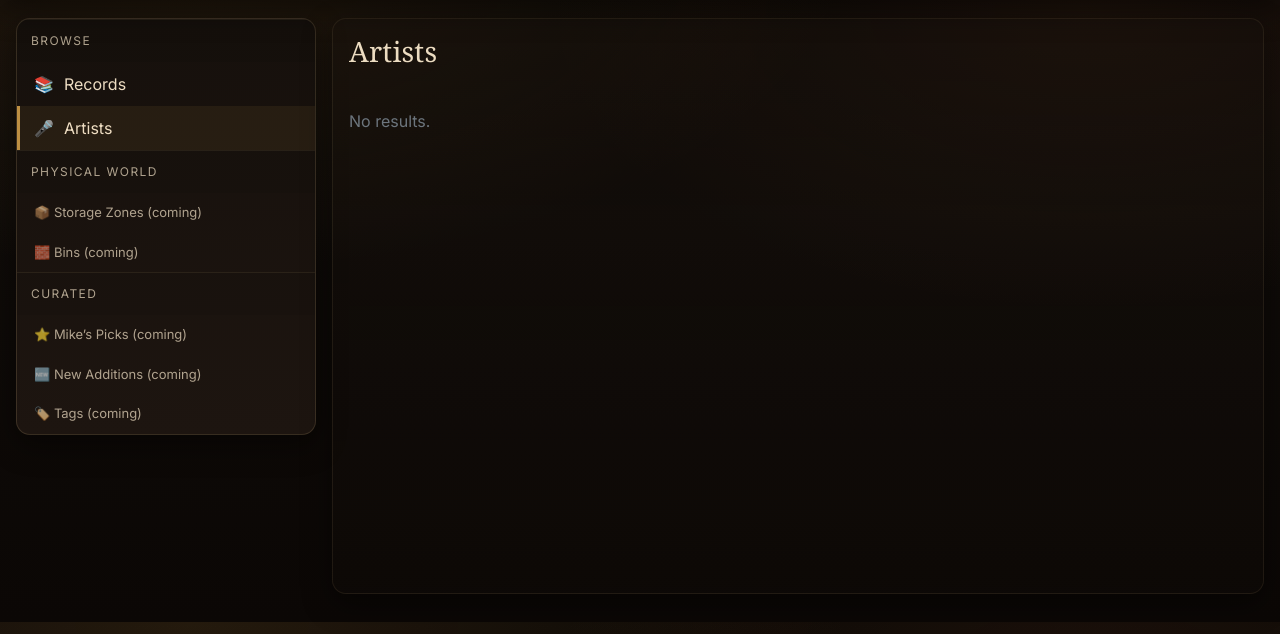
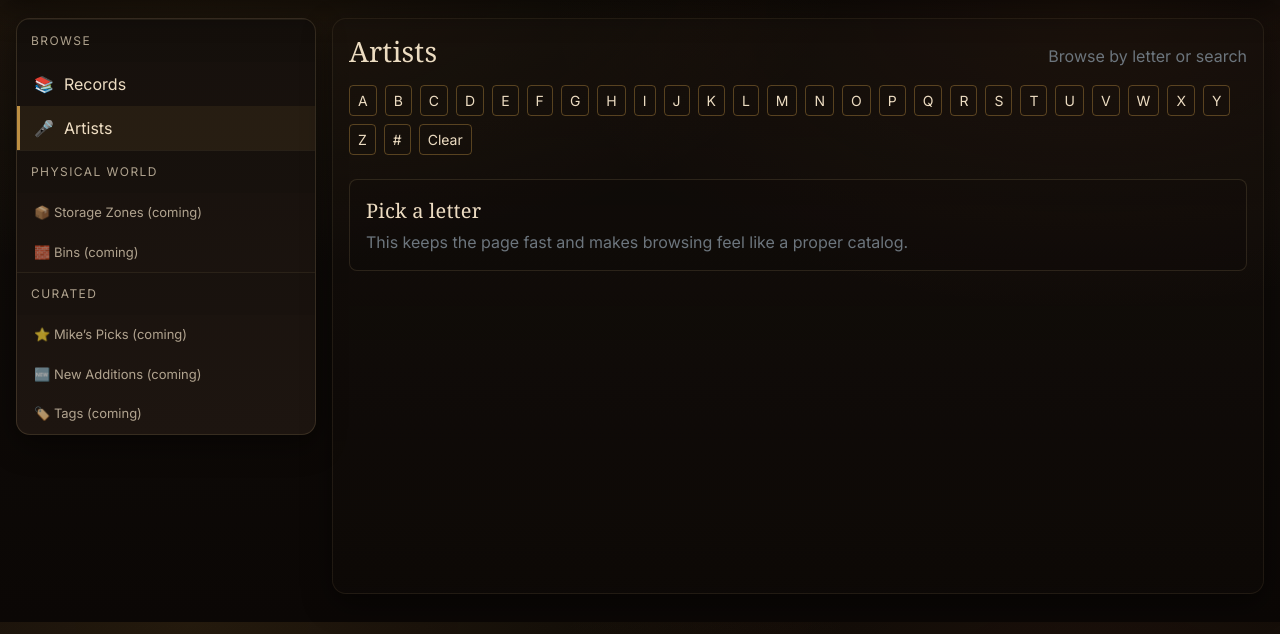
Before and after one commit to ggrg7c5wzp-ux/media-management-system, a Django app: page /artists/ in a window 1280 px wide. Shown: the part 57-691 px from the top of the page. Run offline with Django 5.2, Linux system fonts and the light colour scheme; data that the repository does not hold is empty; parts of the project's set-up code (start-up, migrations or seed data) failed here and were passed over; some web fonts are replaced.

Commit message:
New User View 2

```diff
--- a/src/catalog/templates/catalog/artist_list.html
+++ b/src/catalog/templates/catalog/artist_list.html
@@ -1,5 +1,6 @@
 {% extends "catalog/base.html" %}
 {% block title %}Artists{% endblock %}
+{% load catalog_extras %}
 
 {% block nav_search %}
 <form class="d-flex" role="search" method="get" action="{% url 'catalog_public:artist_list' %}">
@@ -11,17 +12,59 @@
 {% block content %}
 <div class="d-flex align-items-baseline justify-content-between gap-3 flex-wrap">
   <h1 class="h3 m-0">Artists</h1>
+  <div class="text-secondary">
     {% if q %}
-    <div class="text-secondary">Showing results for <span class="fw-semibold">“{{ q }}”</span></div>
+      Showing results for <span class="fw-semibold">“{{ q }}”</span>
+    {% elif letter %}
+      Filed under <span class="fw-semibold">{{ letter }}</span>
+    {% else %}
+      Browse by letter or search
     {% endif %}
   </div>
+</div>
 
+<!-- A-Z directory bar -->
+<div class="mt-3">
+  <div class="d-flex flex-wrap gap-2">
+    {% for ch in "ABCDEFGHIJKLMNOPQRSTUVWXYZ" %}
+      {% with c=letter_counts|get_item:ch %}
+        <a class="btn btn-sm {% if letter == ch %}btn-outline-secondary{% else %}btn-outline-secondary{% endif %}"
+           href="?letter={{ ch }}">
+          {{ ch }}
+          {% if c %}<span class="mono ms-1">{{ c }}</span>{% endif %}
+        </a>
+      {% endwith %}
+    {% endfor %}
+
+    <a class="btn btn-sm btn-outline-secondary {% if letter == "#" %}active{% endif %}"
+       href="?letter=%23">#</a>
+
+    <a class="btn btn-sm btn-outline-secondary" href="{% url 'catalog_public:artist_list' %}">Clear</a>
+  </div>
+</div>
+
+{% if not q and not letter %}
+  <!-- Directory landing state -->
+  <div class="mt-4 p-3 rounded-3" style="border:1px solid rgba(255,216,158,.12); background:rgba(0,0,0,.08);">
+    <div class="ts-brand" style="font-size:20px;">Pick a letter</div>
+    <div class="text-secondary mt-1">
+      This keeps the page fast and makes browsing feel like a proper catalog.
+    </div>
+  </div>
+{% else %}
+  <!-- Results list -->
   <div class="list-group mt-3">
     {% for a in artists %}
       <a class="list-group-item list-group-item-action d-flex justify-content-between align-items-center"
          href="{% url 'catalog_public:artist_detail' a.id %}">
-      <span>{{ a.display_name }}</span>
+        <div class="d-flex flex-column">
+          <span class="fw-semibold">{{ a.display_name }}</span>
+          <span class="mono">{{ a.sort_name }}</span>
+        </div>
+        <div class="d-flex align-items-center gap-2">
+          <span class="mono">{{ a.item_count }}</span>
           <span class="badge text-bg-light">{{ a.artist_type }}</span>
+        </div>
       </a>
     {% empty %}
       <div class="text-secondary py-4">No results.</div>
@@ -32,8 +75,12 @@
   <nav aria-label="Artist pages" class="mt-3">
     <ul class="pagination">
       {% if page_obj.has_previous %}
-      <li class="page-item"><a class="page-link" href="?q={{ q|urlencode }}&page=1">First</a></li>
-      <li class="page-item"><a class="page-link" href="?q={{ q|urlencode }}&page={{ page_obj.previous_page_number }}">Prev</a></li>
+        <li class="page-item">
+          <a class="page-link" href="?q={{ q|urlencode }}&letter={{ letter|urlencode }}&page=1">First</a>
+        </li>
+        <li class="page-item">
+          <a class="page-link" href="?q={{ q|urlencode }}&letter={{ letter|urlencode }}&page={{ page_obj.previous_page_number }}">Prev</a>
+        </li>
       {% else %}
         <li class="page-item disabled"><span class="page-link">First</span></li>
         <li class="page-item disabled"><span class="page-link">Prev</span></li>
@@ -44,8 +91,12 @@
       </li>
 
       {% if page_obj.has_next %}
-      <li class="page-item"><a class="page-link" href="?q={{ q|urlencode }}&page={{ page_obj.next_page_number }}">Next</a></li>
-      <li class="page-item"><a class="page-link" href="?q={{ q|urlencode }}&page={{ page_obj.paginator.num_pages }}">Last</a></li>
+        <li class="page-item">
+          <a class="page-link" href="?q={{ q|urlencode }}&letter={{ letter|urlencode }}&page={{ page_obj.next_page_number }}">Next</a>
+        </li>
+        <li class="page-item">
+          <a class="page-link" href="?q={{ q|urlencode }}&letter={{ letter|urlencode }}&page={{ page_obj.paginator.num_pages }}">Last</a>
+        </li>
       {% else %}
         <li class="page-item disabled"><span class="page-link">Next</span></li>
         <li class="page-item disabled"><span class="page-link">Last</span></li>
@@ -53,4 +104,5 @@
     </ul>
   </nav>
   {% endif %}
+{% endif %}
 {% endblock %}
--- a/src/catalog/views.py
+++ b/src/catalog/views.py
@@ -33,23 +33,59 @@ class CatalogListView(ListView):
         return ctx
 
 
+from django.db.models import Q, Count
+from django.views.generic import ListView, DetailView
+
+from .models import Artist, MediaItem
+
+
 class ArtistListView(ListView):
     model = Artist
     template_name = "catalog/artist_list.html"
     context_object_name = "artists"
-    paginate_by = 100
+    paginate_by = 200  # only used when we’re actually showing a list
 
     def get_queryset(self):
-        qs = Artist.objects.all().order_by("sort_name", "display_name", "pk")
+        qs = (
+            Artist.objects
+            .all()
+            .annotate(item_count=Count("media_items", distinct=True))
+            .order_by("sort_name", "display_name", "pk")
+        )
+
         q = (self.request.GET.get("q") or "").strip()
+        letter = (self.request.GET.get("letter") or "").strip().upper()
+
+        # Search mode (overrides letters)
         if q:
-            qs = qs.filter(Q(display_name__icontains=q) | Q(sort_name__icontains=q))
-        return qs
+            return qs.filter(Q(display_name__icontains=q) | Q(sort_name__icontains=q))
+
+        # Browse-by-letter mode
+        if letter:
+            if letter == "#":
+                # non A-Z bucket
+                return qs.exclude(alpha_bucket__range=("A", "Z"))
+            return qs.filter(alpha_bucket=letter)
+
+        # No search and no letter selected:
+        # return empty list; template will show the A-Z directory UI
+        return qs.none()
 
     def get_context_data(self, **kwargs):
         ctx = super().get_context_data(**kwargs)
-        ctx["q"] = (self.request.GET.get("q") or "").strip()
+
+        q = (self.request.GET.get("q") or "").strip()
+        letter = (self.request.GET.get("letter") or "").strip().upper()
+
+        ctx["q"] = q
+        ctx["letter"] = letter
+
+        # Counts for the A-Z directory (only needed when not searching)
+        counts_qs = Artist.objects.values("alpha_bucket").annotate(c=Count("id"))
+        ctx["letter_counts"] = {row["alpha_bucket"]: row["c"] for row in counts_qs}
+
         return ctx
+
 
 
 class ArtistDetailView(DetailView):
```
Also changed, not shown: src/catalog/templates/catalog/catalog_extras.py (added, +9 -0 lines), src/catalog/templates/catalog/dashboard.html (+6 -1 lines), src/catalog/templates/catalog/__init__.py (added). Lines whose indentation alone changed are shown as unchanged.
